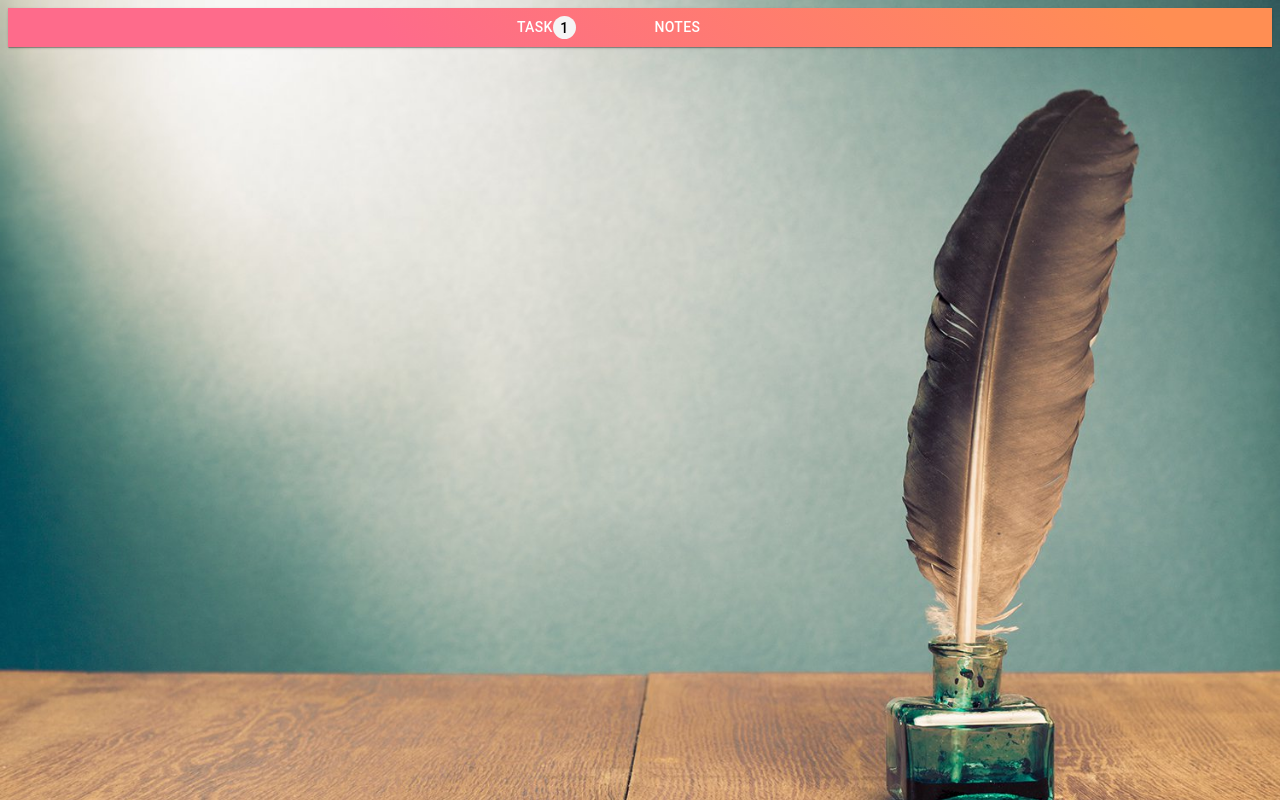
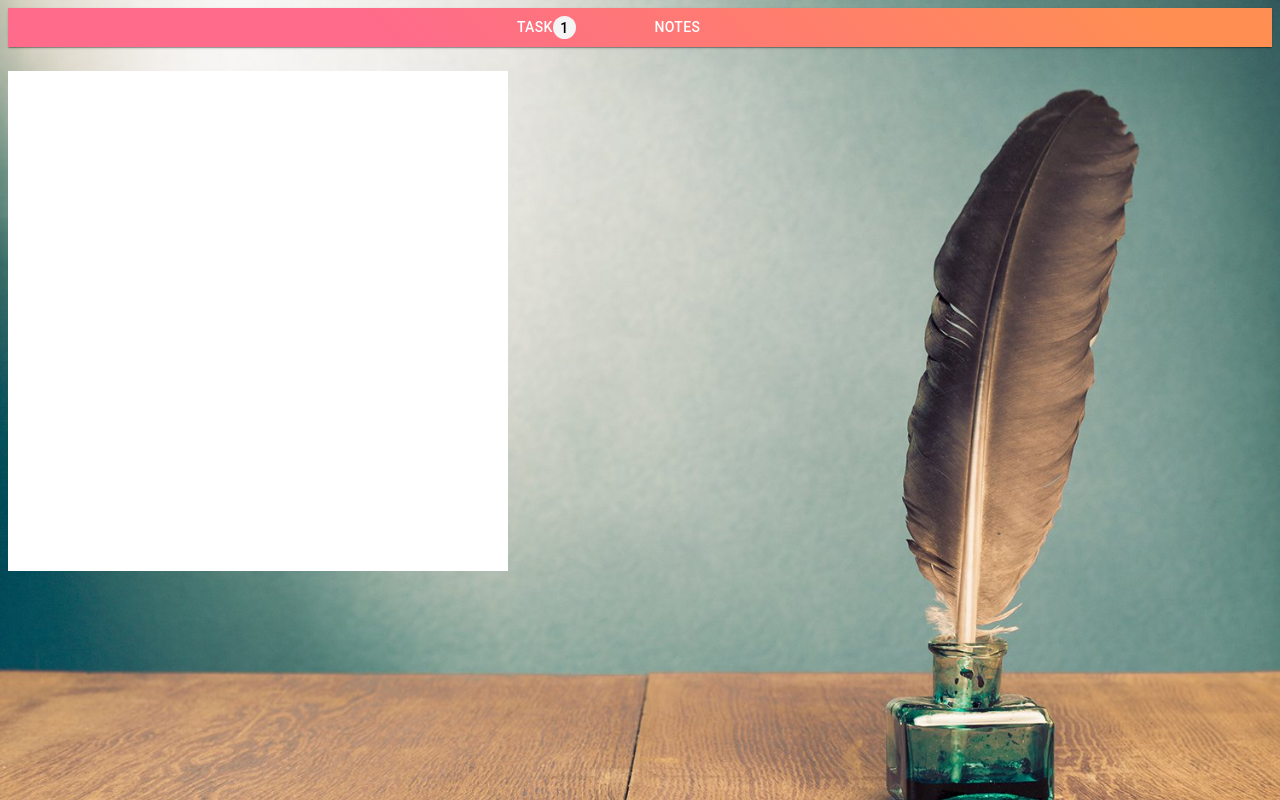
Before and after one commit to suman-kr/redesigned-happiness, a React app: page /table in a window 1280 px wide. Built offline with nearby package versions, Linux system fonts and the light colour scheme.

Commit message:
:sparkles: Add notepad table

```diff
--- a/src/components/Dashboard.tsx
+++ b/src/components/Dashboard.tsx
@@ -4,6 +4,7 @@ import { TodoCard } from './TaskCard';
 import { Notepad } from './Notepad';
 import '../styles/index.css';
 import { Menu } from './Menu';
+import { Table } from './Table';
 
 export class Dashboard extends React.PureComponent<{}, State> {
   state = {
@@ -23,6 +24,7 @@ export class Dashboard extends React.PureComponent<{}, State> {
             <TodoCard onTaskAdd={this.updateTaskCount} />
           </Route>
           <Route path='/notes' component={Notepad}></Route>
+          <Route path='/table' component={Table}></Route>
         </Switch>
       </>
     );
--- /dev/null
+++ b/src/components/Table.tsx
@@ -0,0 +1,29 @@
+import * as React from "react";
+import '../styles/notepad.css';
+export class Table extends React.Component<Props, {}> {
+  tableStyle: React.CSSProperties = {
+    maxWidth: "500px",
+    maxHeight: "500px",
+    background: "white",
+    border: "1px solid black",
+    width: "500px",
+    height: "500px",
+  };
+  constructor(props: Props) {
+    super(props);
+  }
+  render() {
+    return (
+      <table id="table">
+        <tbody id="body">
+          <tr className="row">
+            <td id="data" contentEditable={true}>
+              <div className="block"></div>
+            </td>
+          </tr>
+        </tbody>
+      </table>
+    );
+  }
+}
+interface Props {}
--- /dev/null
+++ b/src/styles/notepad.css
@@ -0,0 +1,14 @@
+#table {
+  min-width: 500px;
+  min-height: 500px;
+  max-width: 500px;
+  max-height: 500px;
+  background: white;
+  /*  display: grid; */
+  overflow: auto;
+}
+#data {
+  vertical-align: top;
+  max-width: 500px;
+  max-height: 500px;
+}
```
